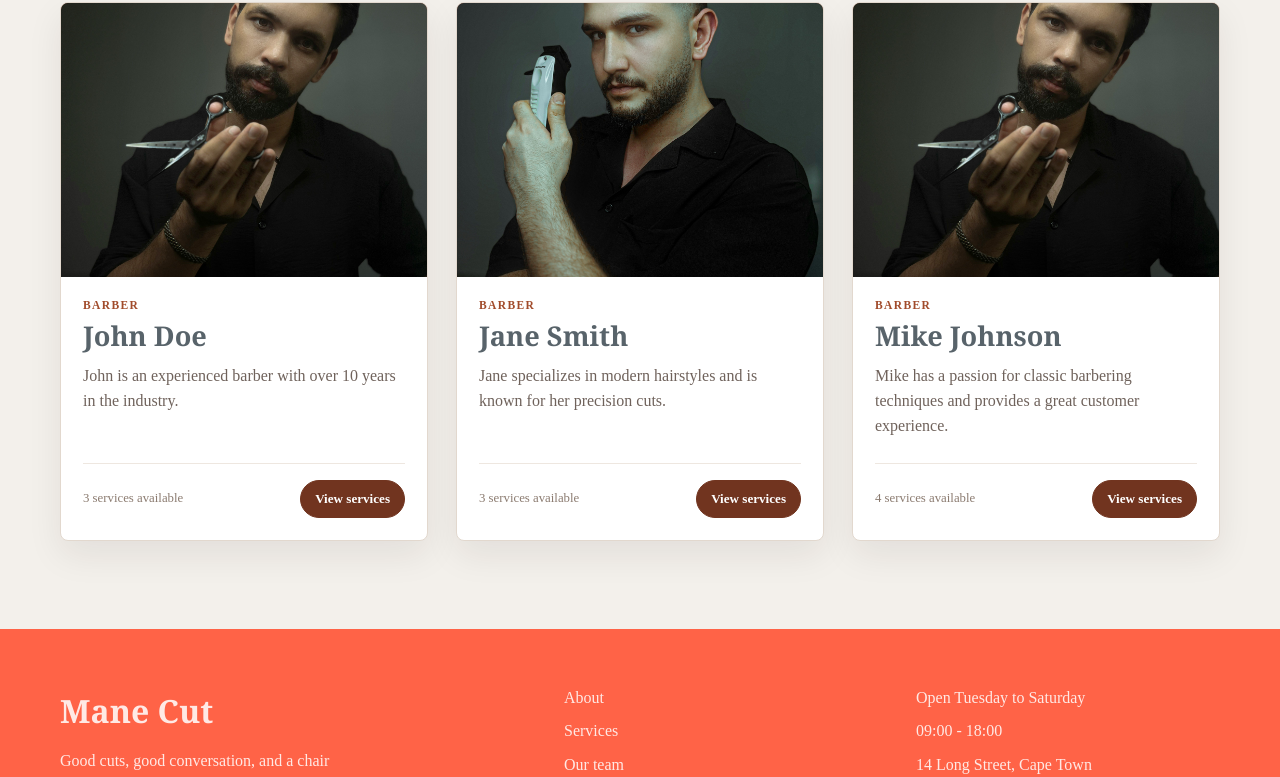
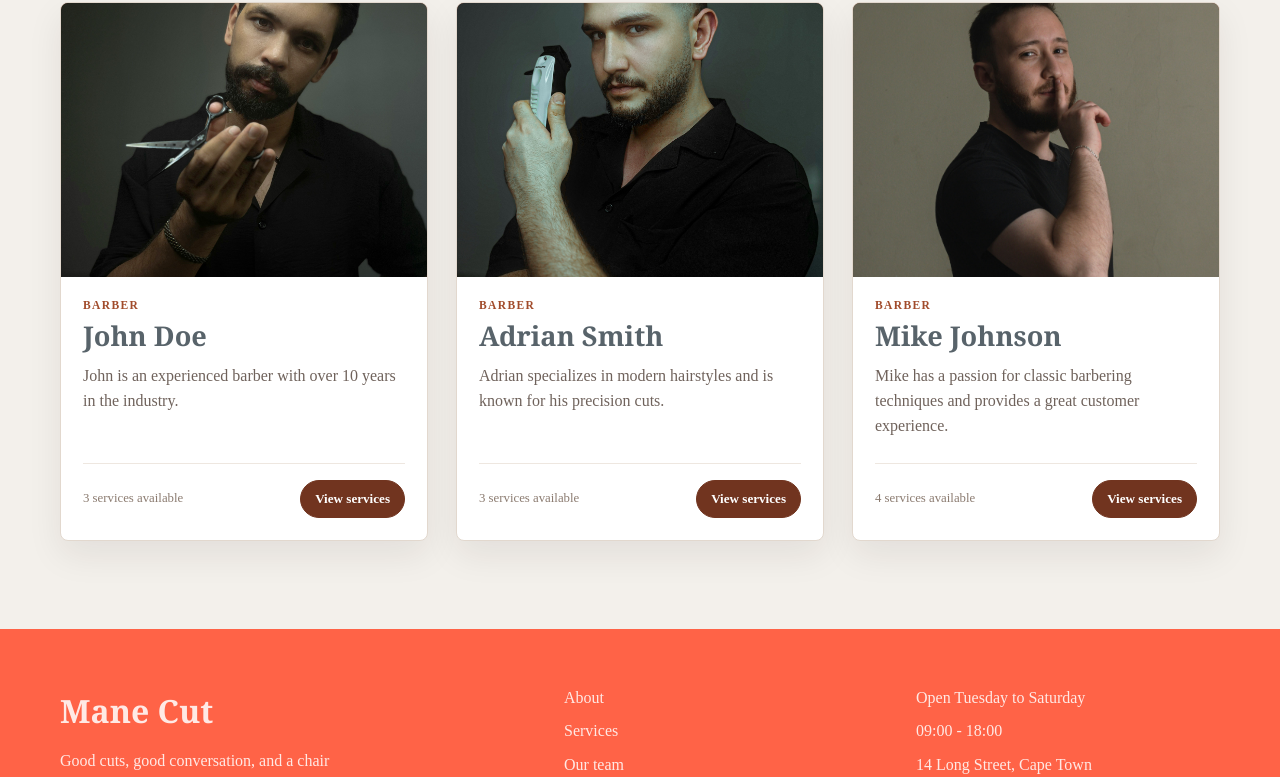
Before and after one commit to Sazilizo/mane-cut, a React (Vite) app: page /team in a window 1280 px wide. Shown: the part 1073-1850 px from the top of the page. Built offline with nearby package versions, Linux system fonts and the light colour scheme.

Commit message:
updated Team members photo and names

```diff
--- a/src/components/Footer.jsx
+++ b/src/components/Footer.jsx
@@ -5,7 +5,13 @@ const Footer = () => (
     <footer className="site-footer">
         <div className="site-footer__inner">
             <div className="site-footer__brand">
-                <Link className="site-footer__logo" to="/">Mane Cut</Link>
+                <Link
+                    className="site-footer__logo"
+                    to="/"
+                    onClick={() => window.scrollTo({top: 0, behavior: 'smooth'})}
+                >
+                    Mane Cut
+                </Link>
                 <p>Good cuts, good conversation, and a chair worth settling into.</p>
             </div>
             <nav className="site-footer__nav" aria-label="Footer navigation">
--- a/src/data/serviceData.js
+++ b/src/data/serviceData.js
@@ -6,6 +6,7 @@ import stylingImage from '../assets/hair-styling.jpg';
 
 import TeamMember1Image from '../assets/Teams Photos/Team Member 1.jpg';
 import TeamMember2Image from '../assets/Teams Photos/Team Member.jpg';
+import TeamMember3Image from '../assets/Teams Photos/Team Member 2.jpg';
 
 export const serviceCatalog = [
     {
@@ -69,16 +70,16 @@ export const teamMembers = [
         services: ['Haircut', 'Shave', 'Beard Trim']
     },
     {
-        name: 'Jane Smith',
+        name: 'Adrian Smith',
         role: 'Barber',
         image: TeamMember2Image,
-        description: 'Jane specializes in modern hairstyles and is known for her precision cuts.',
+        description: 'Adrian specializes in modern hairstyles and is known for his precision cuts.',
         services: ['Haircut', 'Coloring', 'Styling']
     },
     {
         name: 'Mike Johnson',
         role: 'Barber',
-        image: TeamMember1Image,
+        image: TeamMember3Image,
         description: 'Mike has a passion for classic barbering techniques and provides a great customer experience.',
         services: ['Haircut', 'Shave', 'Beard Trim', 'Hot Towel Treatment']
     }
```
Also changed, not shown: src/assets/Teams Photos/Team Member 2.jpg (added).
